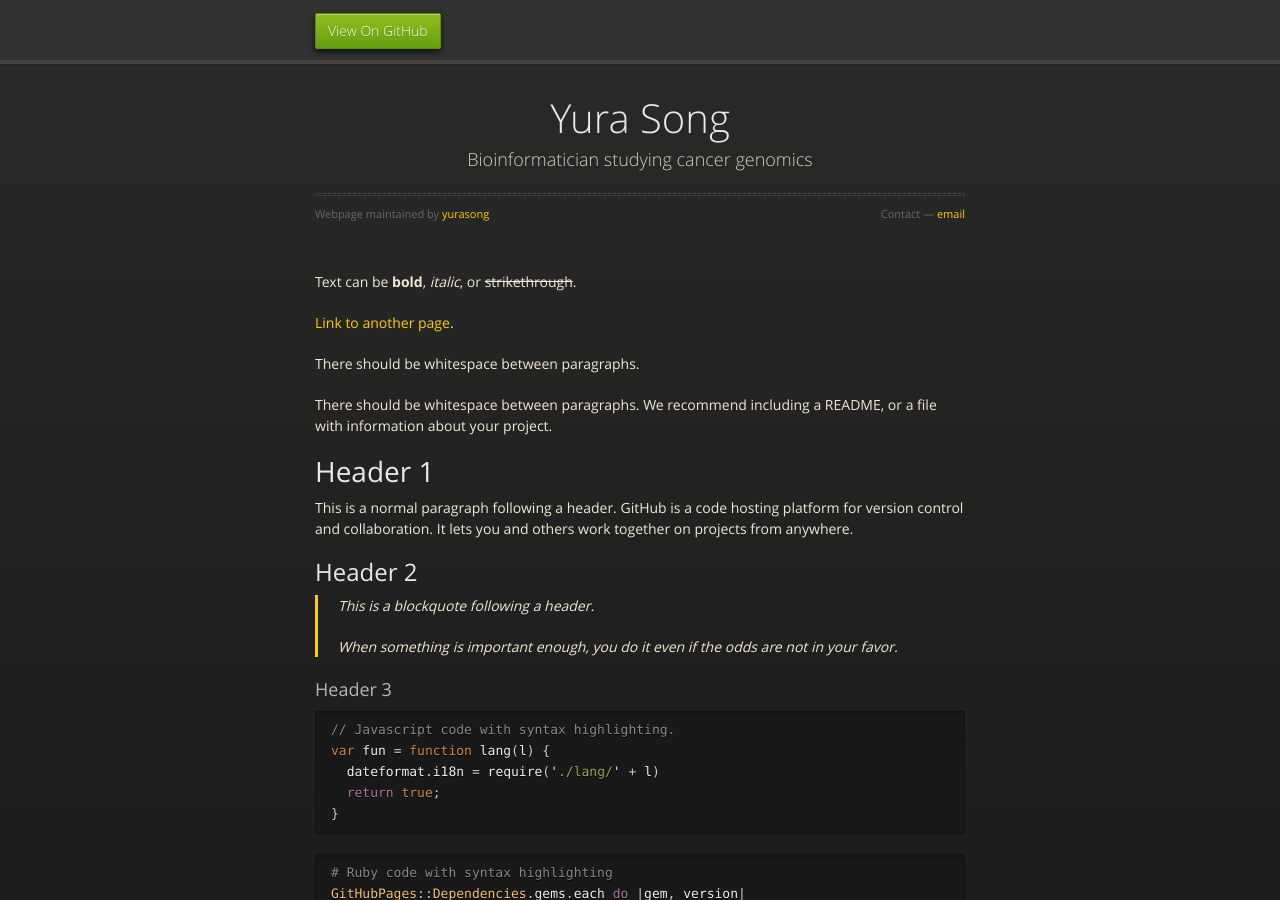
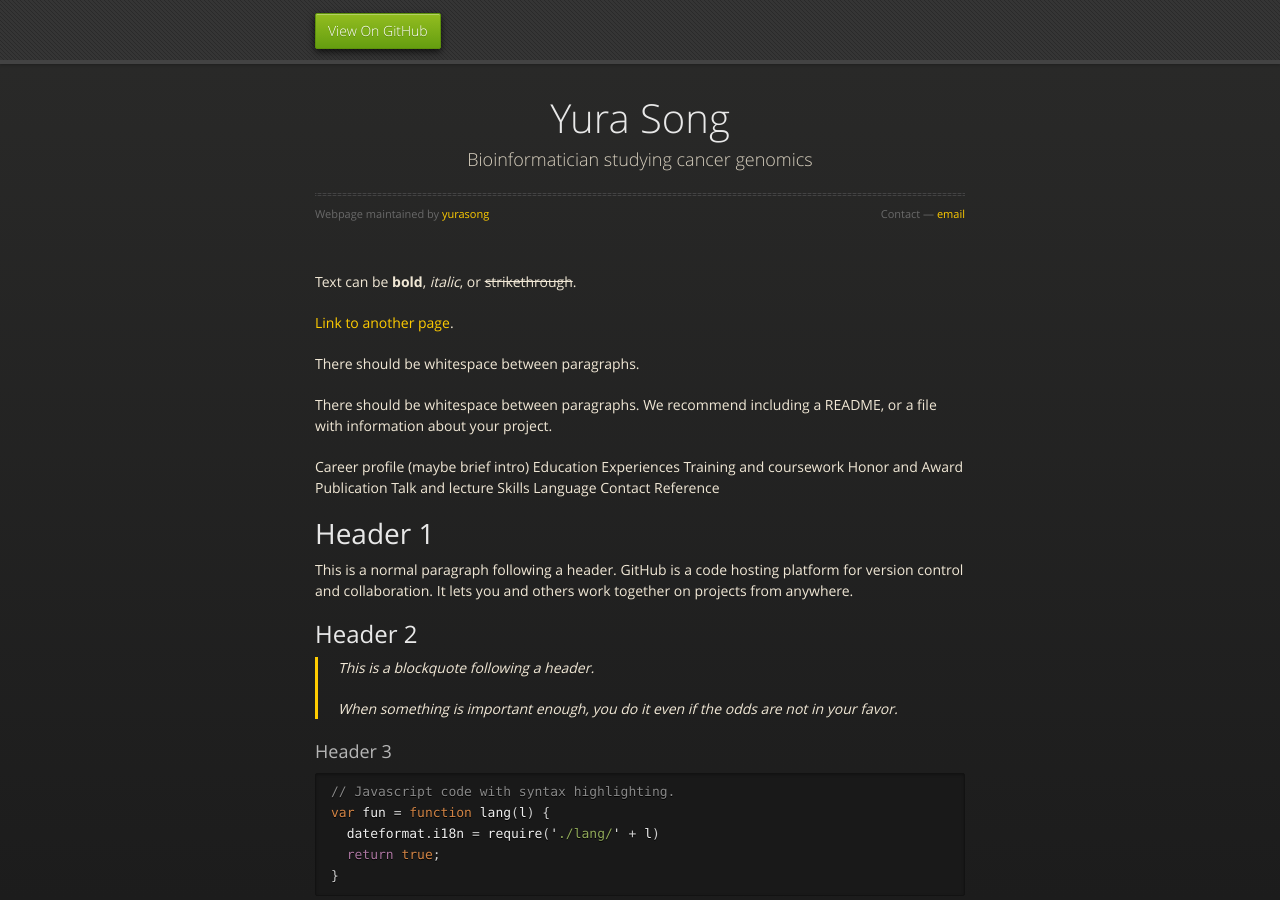
Before and after one commit to yurasong/yurasong.github.io, a Jekyll site: the page built from index.md, in a window 1280 px wide and 900 px high. Built offline with Jekyll 4.4.1, drawn with Linux system fonts in a browser that asks for light colours.

Commit message:
index updated for which would be added

```diff
--- a/index.md
+++ b/index.md
@@ -9,6 +9,18 @@ Text can be **bold**, _italic_, or ~~strikethrough~~.
 There should be whitespace between paragraphs.
 
 There should be whitespace between paragraphs. We recommend including a README, or a file with information about your project.
+
+Career profile (maybe brief intro)
+Education
+Experiences
+Training and coursework
+Honor and Award
+Publication
+Talk and lecture
+Skills
+Language
+Contact
+Reference
 
 # Header 1
 
```
